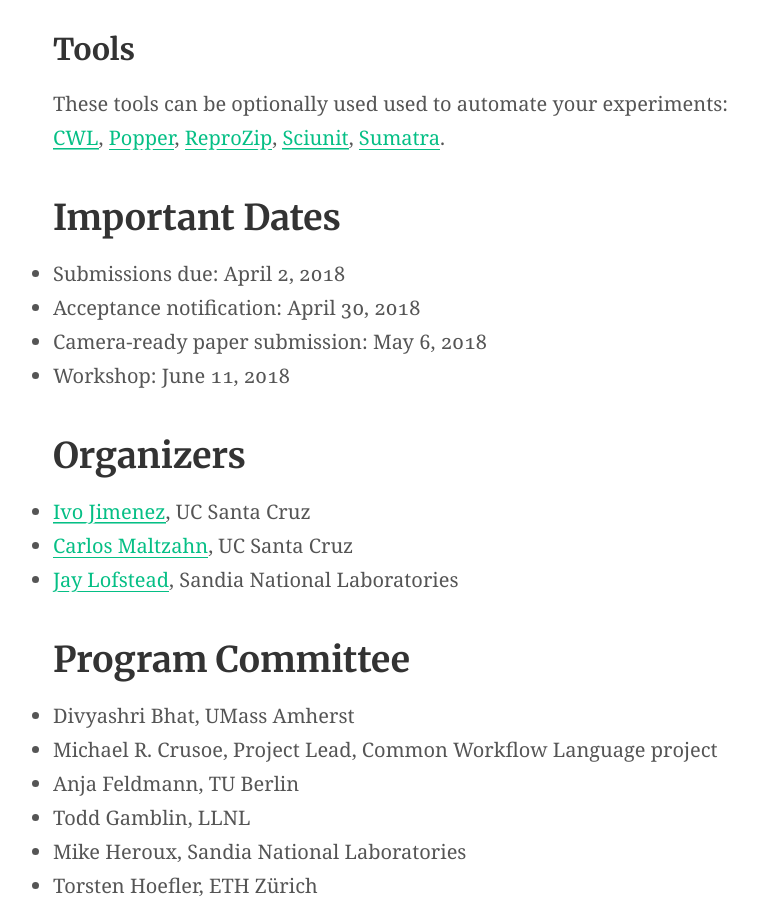
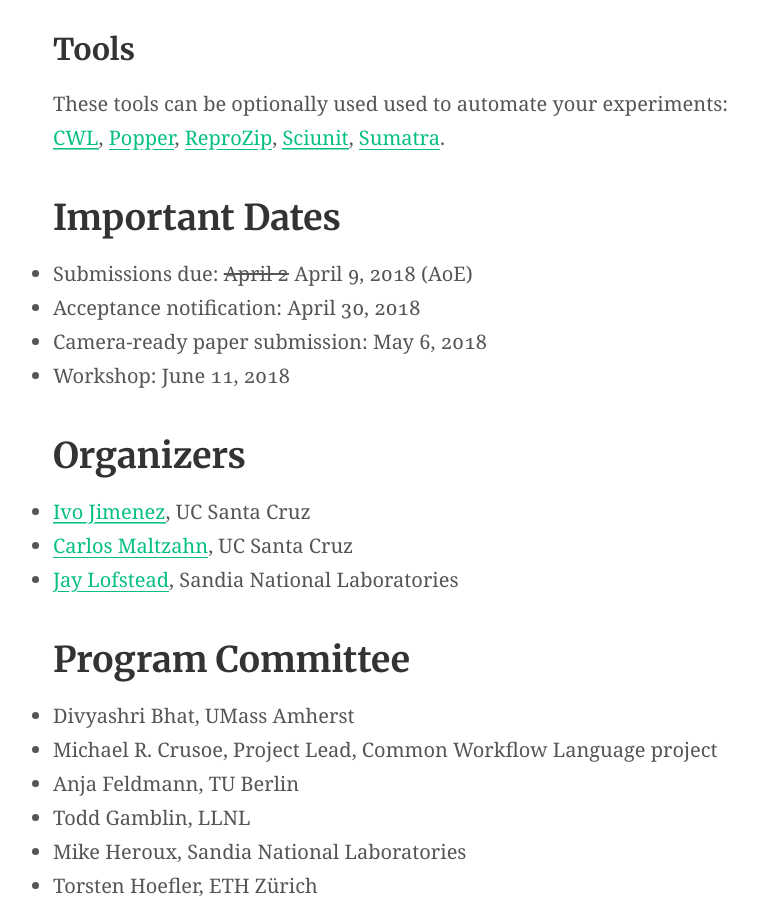
Before and after one commit to hwerbel/2018, a Jekyll site: the page built from index.md, in a window 1280 px wide and 900 px high, scrolled down 2654 px. Shown: the whole window, without its empty margins (230-988 px from the left). Built offline with Jekyll 4.4.1, drawn with Linux system fonts in a browser that asks for light colours; our own code applies the rules of GitHub Pages for plain Markdown files.

Commit message:
Changes deadline

```diff
--- a/index.md
+++ b/index.md
@@ -93,7 +93,7 @@ These tools can be optionally used used to automate your experiments:
 
 ## Important Dates
 
-  * Submissions due: April 2, 2018
+  * Submissions due: ~~April 2~~ April 9, 2018 (AoE)
   * Acceptance notification: April 30, 2018
   * Camera-ready paper submission: May 6, 2018
   * Workshop: June 11, 2018
```
